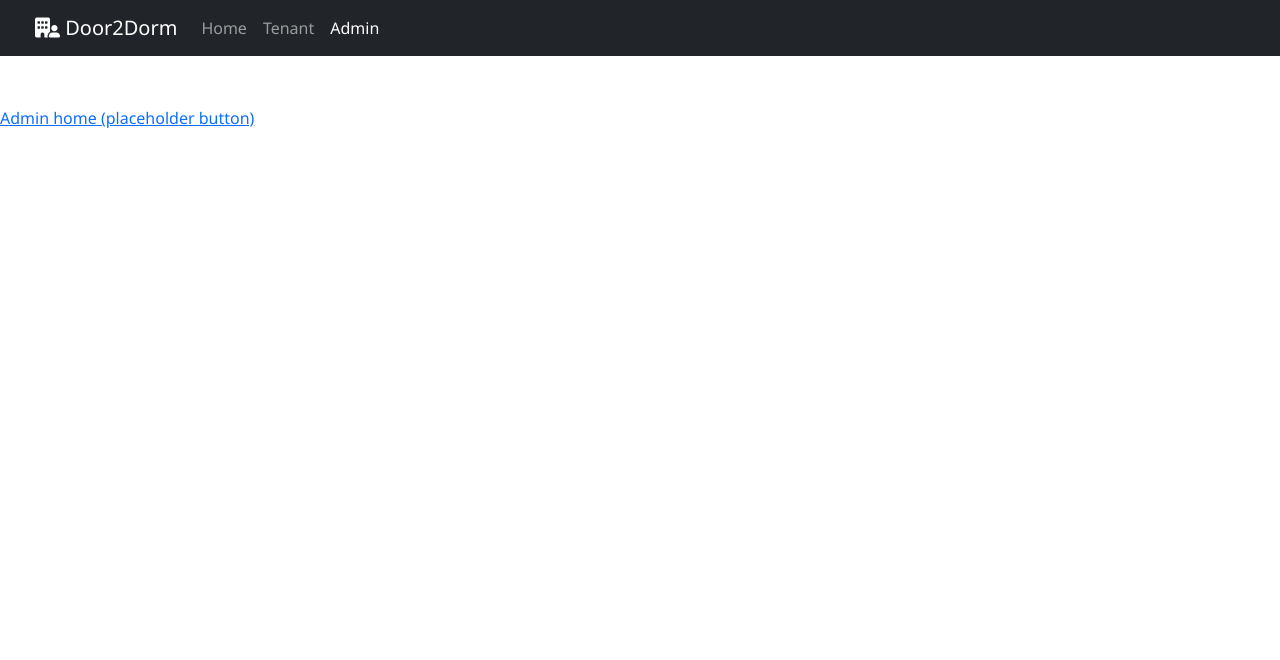
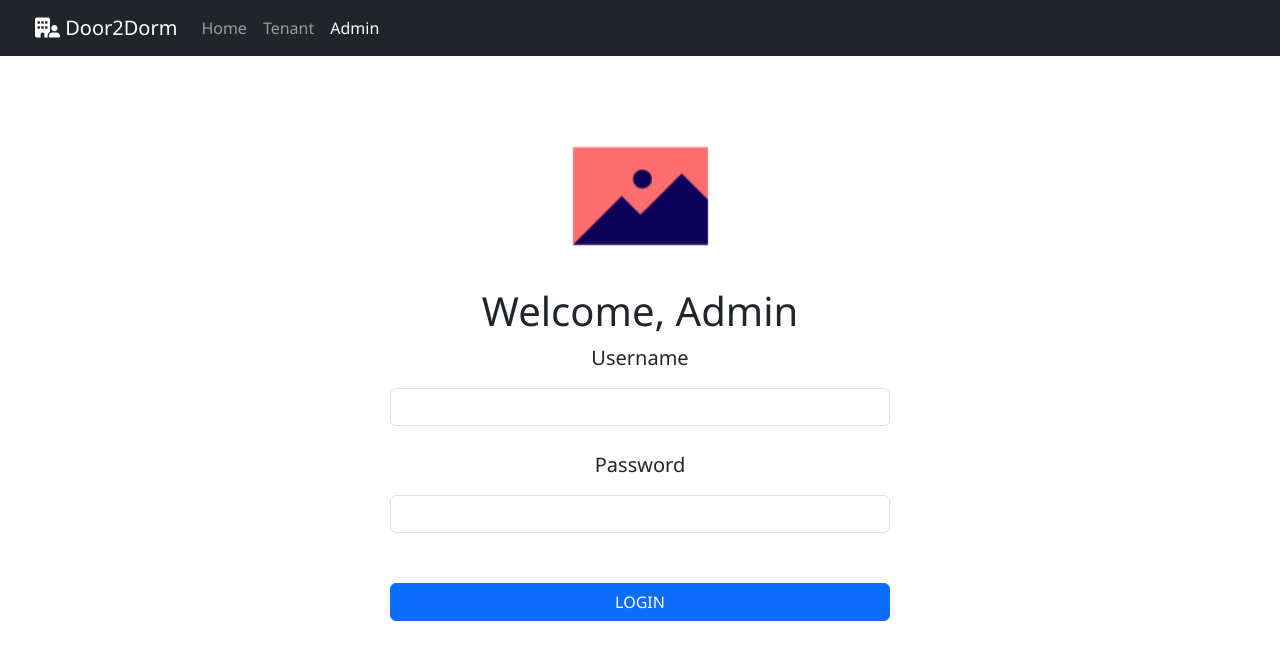
Before and after one commit to Ciezo/door2dorm, a PHP site: page /views/admin/admin-login.php in a window 1280 px wide. Shown: the top 660 px of the page. Run offline with PHP 8.4, Linux system fonts and the light colour scheme; data that the repository does not hold is empty; some libraries are stand-ins or nearby versions.

Commit message:
Major updates to front-end and backend
Front-end
   - Login page for Admin
   - Form for login page in admin
   - Buttons for login page in admin
   - Has a placeholder image (see alt for img desc)
   - Admin Login Page is styled using Bootstrap

   - Updates to navbar
      - Active classes now have a white background box with bordered radius
      - Added logout

Backend
   - Fix config.php
   - Set sessions for Admin using credentials
   - Logic component added for Logging out
   - Input fields in the Admin Login page are required
   - Added a session checking for admin
   - Set each admin page to check if admin is logged in, otherwise redirect to login page

   - Updated Schema
       - Entities involved
            1. Admin
            2. Visitor
            3. Available Rooms

       Has set admin credentials into the database using register_admin.sh. In other words, the admin has now credentials

```diff
--- a/components/custom/logout.php
+++ b/components/custom/logout.php
@@ -1,6 +1,6 @@
 <?php
 session_destroy();
-header("location: ../../views/index.php");
+header("location: ../../views/landing_page.php");
 setcookie("admin_cookie_username", "", time() - 3600);
 setcookie("admin_cookie_password", "", time() - 3600);
 setcookie("resident_cookie_username", "", time() - 3600);
--- a/views/admin/admin-login.php
+++ b/views/admin/admin-login.php
@@ -18,12 +18,25 @@ session_start();
     <script src="https://kit.fontawesome.com/c36559a51c.js" crossorigin="anonymous"></script>
 
     <!-- CSS Global theming and styles -->
-    <link href="../css/globals.css" rel="stylesheet">
+    <link href="../../css/globals.css" rel="stylesheet">
 
     <style>
         .wrapper {
             padding-top: 50px;
             margin: 0 auto;
+            width: 500px;
+            height: auto;
+        }
+        .wrapper .admin-login label {
+            font-size: 20px;
+            padding-bottom: 15px;
+        }
+        .wrapper .admin-login input:focus {
+            box-shadow: 0px 0px 10px 0px #333;
+        }
+        .wrapper .admin-login .btn.btn-primary {
+            margin-top: 50px;
+            width: 100%;
         }
         .navbar .navbar-brand {
             padding-left: 35px;
@@ -51,8 +64,44 @@ session_start();
 
     <!-- Content goes here -->
     <div class="wrapper">
-        <a href="admin-home.php">Admin home (placeholder button)</a>
+        <center>
+            <img src="../../assets/images/placeholder_img.png" alt="Friendly Admin Image Icon">
+            <form action="admin-login.php" class="admin-login" method="POST">
+                <h1>Welcome, Admin</h1>
+                <label>Username</label>
+                <input type="text" class="form-control" name="admin-username" placeholder="" required="">
+                <br>
+                <label>Password</label>
+                <input type="password" class="form-control" name="admin-password" placeholder="" required="">
+                <input class="btn btn-primary" name="admin-login" type="submit" value="LOGIN"><br>
+            </form>
+        </center>
     </div>
-
 </body>
 </html>
+
+<?php
+error_reporting(0);
+if(isset($_POST['admin-login']) && $_SERVER["REQUEST_METHOD"] == "POST") {
+    $username = ($_POST["admin-username"]);
+    $password = ($_POST["admin-password"]);
+
+    // Create a query to select a single entry from the USERS table
+    $query = "SELECT * FROM ADMIN WHERE username='$username' AND password='$password'";
+    $results = mysqli_query($conn, $query);
+    $row = mysqli_fetch_array($results);
+
+    // If all input credentials are matched from the database then
+    if ($username == $row["username"] && $password == $row["password"]) {
+        // Set up SESSION VARIABLES
+        $_SESSION["admin-username"] = $username;
+        $_SESSION["admin-password"] = $password;
+        /** Redirect to admin session checking */
+        header("location: ../sessions/admin_session_check.php");
+    }
+
+    else {
+        Print '<script>alert("Incorrect Username or Password!");</script>';
+    }
+}
+?>
```
Also changed, not shown: views/admin/admin-facenet.php (+11 -5 lines), views/admin/admin-home.php (+11 -5 lines), views/admin/admin-messages.php (+11 -5 lines), views/admin/admin-payment.php (+11 -5 lines), views/admin/admin-securityLogs.php (+11 -5 lines), views/admin/admin-tenants.php (+11 -5 lines), views/error/error.php (added, +26 -0 lines), views/sessions/admin_session_check.php (+17 -0 lines), assets/images/placeholder_img.png (added).
